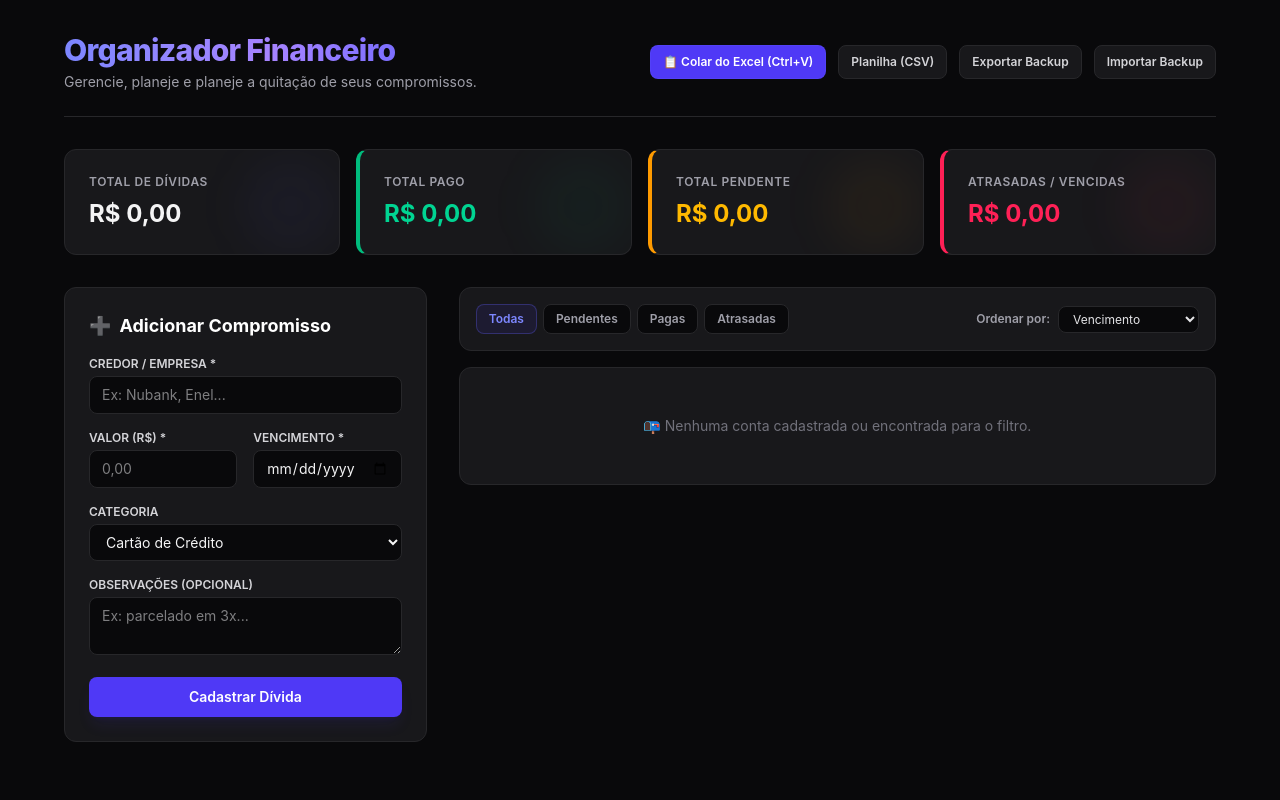
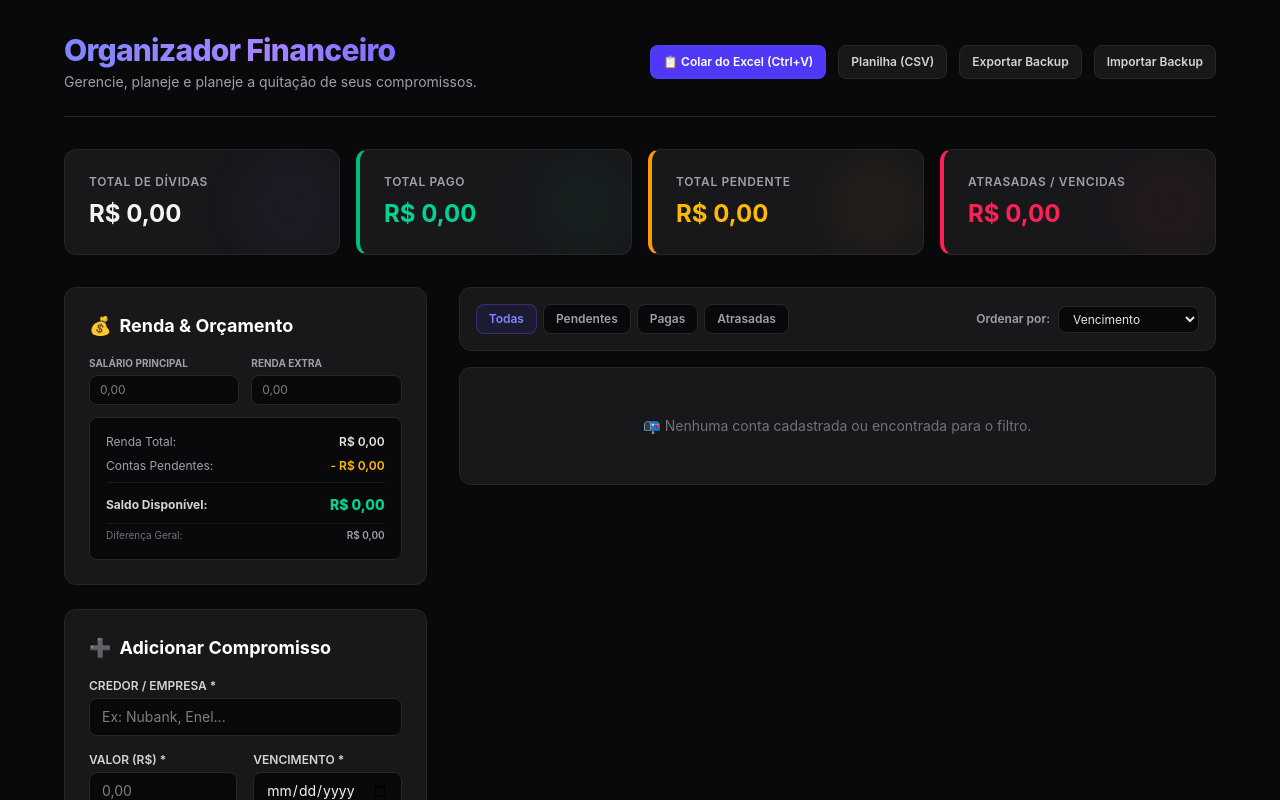
Before and after one commit to cellyhtml/Organiza-o-Financeira, a React (Vite) app: page / in a window 1280 px wide. Shown: the top 800 px of the page. Built offline with nearby package versions, Linux system fonts and the light colour scheme.

Commit message:
feat: adiciona controle de Renda e Orçamento no painel

```diff
--- a/src/App.jsx
+++ b/src/App.jsx
@@ -37,6 +37,20 @@ export default function App() {
   const [alertaVencimento, setAlertaVencimento] = useState([]);
   const [mostrarModalColar, setMostrarModalColar] = useState(false);
   const [textoColado, setTextoColado] = useState('');
+
+  const [salario, setSalario] = useState(() => {
+    const salvo = localStorage.getItem('@financeiro:salario');
+    return salvo ? parseFloat(salvo) : 0;
+  });
+  const [rendaExtra, setRendaExtra] = useState(() => {
+    const salvo = localStorage.getItem('@financeiro:rendaExtra');
+    return salvo ? parseFloat(salvo) : 0;
+  });
+
+  useEffect(() => {
+    localStorage.setItem('@financeiro:salario', salario.toString());
+    localStorage.setItem('@financeiro:rendaExtra', rendaExtra.toString());
+  }, [salario, rendaExtra]);
 
   // Salvar no localStorage automaticamente ao mudar
   useEffect(() => {
@@ -582,6 +596,76 @@ export default function App() {
           {/* Formulário e Gráfico (Col 1) */}
           <div className="space-y-6">
 
+            {/* Card de Renda e Saldo Liberado */}
+            <section className="bg-[#18181b] p-6 rounded-xl border border-[#27272a] space-y-4">
+              <h2 className="text-lg font-bold text-white flex items-center gap-2">
+                <span>💰</span> Renda & Orçamento
+              </h2>
+
+              <div className="space-y-3">
+                <div className="grid grid-cols-2 gap-3">
+                  <div>
+                    <label className="block text-[10px] font-bold text-zinc-400 uppercase mb-1">Salário Principal</label>
+                    <input
+                      type="number"
+                      step="0.01"
+                      value={salario || ''}
+                      onChange={(e) => setSalario(parseFloat(e.target.value) || 0)}
+                      placeholder="0,00"
+                      className="w-full bg-[#09090b] border border-[#27272a] rounded-lg px-2.5 py-1.5 text-xs text-zinc-100 focus:outline-none focus:ring-2 focus:ring-indigo-500"
+                    />
+                  </div>
+                  <div>
+                    <label className="block text-[10px] font-bold text-zinc-400 uppercase mb-1">Renda Extra</label>
+                    <input
+                      type="number"
+                      step="0.01"
+                      value={rendaExtra || ''}
+                      onChange={(e) => setRendaExtra(parseFloat(e.target.value) || 0)}
+                      placeholder="0,00"
+                      className="w-full bg-[#09090b] border border-[#27272a] rounded-lg px-2.5 py-1.5 text-xs text-zinc-100 focus:outline-none focus:ring-2 focus:ring-indigo-500"
+                    />
+                  </div>
+                </div>
+
+                <div className="bg-[#09090b] p-4 rounded-lg border border-zinc-800 space-y-2 mt-2">
+                  <div className="flex justify-between text-xs text-zinc-400">
+                    <span>Renda Total:</span>
+                    <span className="font-semibold text-zinc-200">
+                      R$ {(salario + rendaExtra).toLocaleString('pt-BR', { minimumFractionDigits: 2 })}
+                    </span>
+                  </div>
+
+                  <div className="flex justify-between text-xs text-zinc-400 border-b border-zinc-800/60 pb-2">
+                    <span>Contas Pendentes:</span>
+                    <span className="font-semibold text-amber-400">
+                      - R$ {totais.pendente.toLocaleString('pt-BR', { minimumFractionDigits: 2 })}
+                    </span>
+                  </div>
+
+                  {/* Saldo Liberado (Sobrar após pagar as contas pendentes) */}
+                  <div className="flex justify-between items-center pt-1">
+                    <span className="text-xs font-bold text-zinc-300">Saldo Disponível:</span>
+                    <span className={`text-sm font-extrabold ${
+                      (salario + rendaExtra) - totais.pendente >= 0 ? 'text-emerald-400' : 'text-rose-500 animate-pulse'
+                    }`}>
+                      R$ {((salario + rendaExtra) - totais.pendente).toLocaleString('pt-BR', { minimumFractionDigits: 2 })}
+                    </span>
+                  </div>
+
+                  {/* Diferença geral (Renda Total - Dívidas Totais) */}
+                  <div className="flex justify-between items-center text-[10px] text-zinc-500 pt-1 border-t border-zinc-900 mt-1">
+                    <span>Diferença Geral:</span>
+                    <span className={`font-semibold ${
+                      (salario + rendaExtra) - totais.totalGeral >= 0 ? 'text-zinc-400' : 'text-rose-500/80'
+                    }`}>
+                      R$ {((salario + rendaExtra) - totais.totalGeral).toLocaleString('pt-BR', { minimumFractionDigits: 2 })}
+                    </span>
+                  </div>
+                </div>
+              </div>
+            </section>
+
             {/* Formulário */}
             <section className="bg-[#18181b] p-6 rounded-xl border border-[#27272a]">
               <h2 className="text-lg font-bold text-white mb-4 flex items-center gap-2">
```
